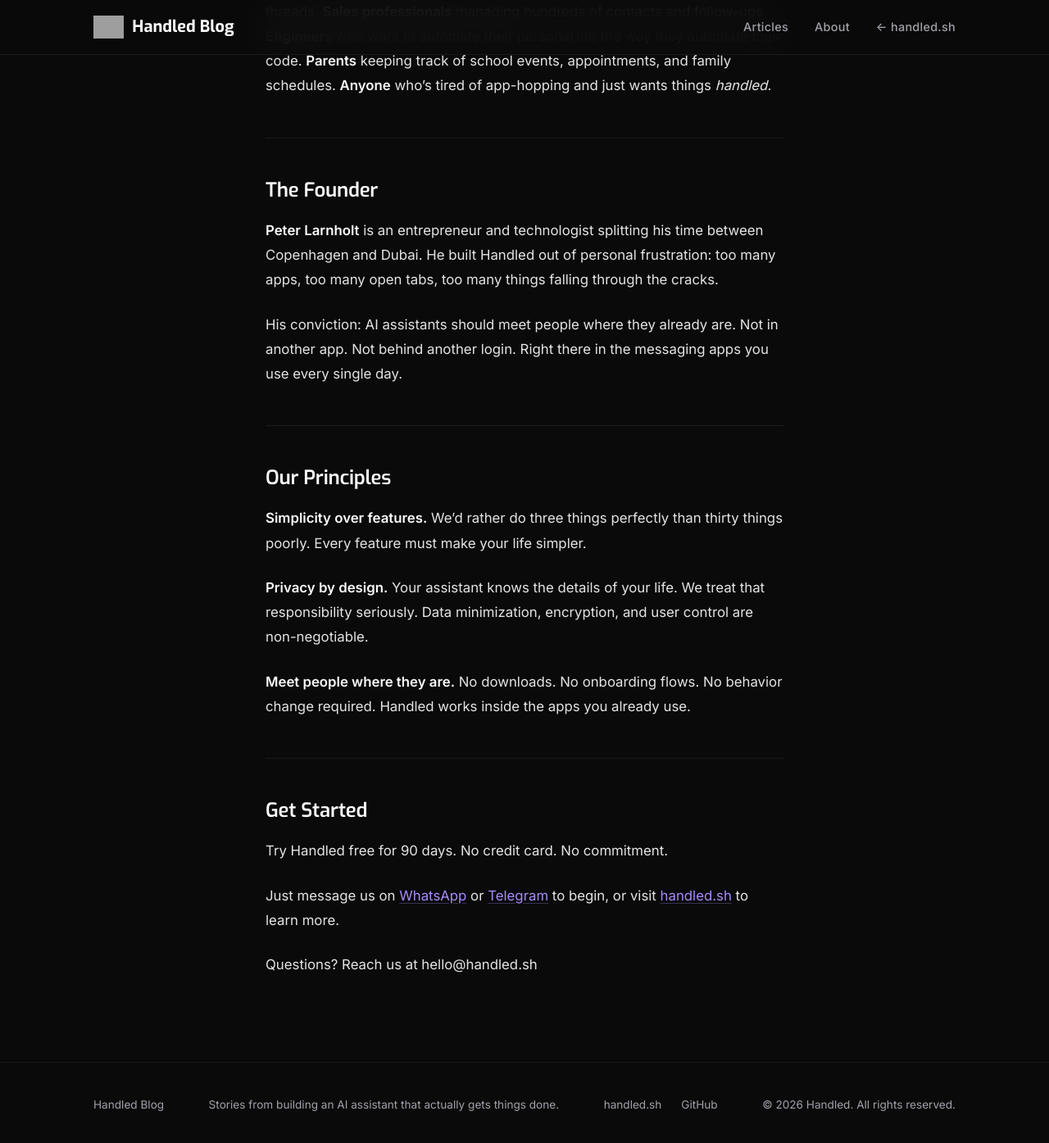
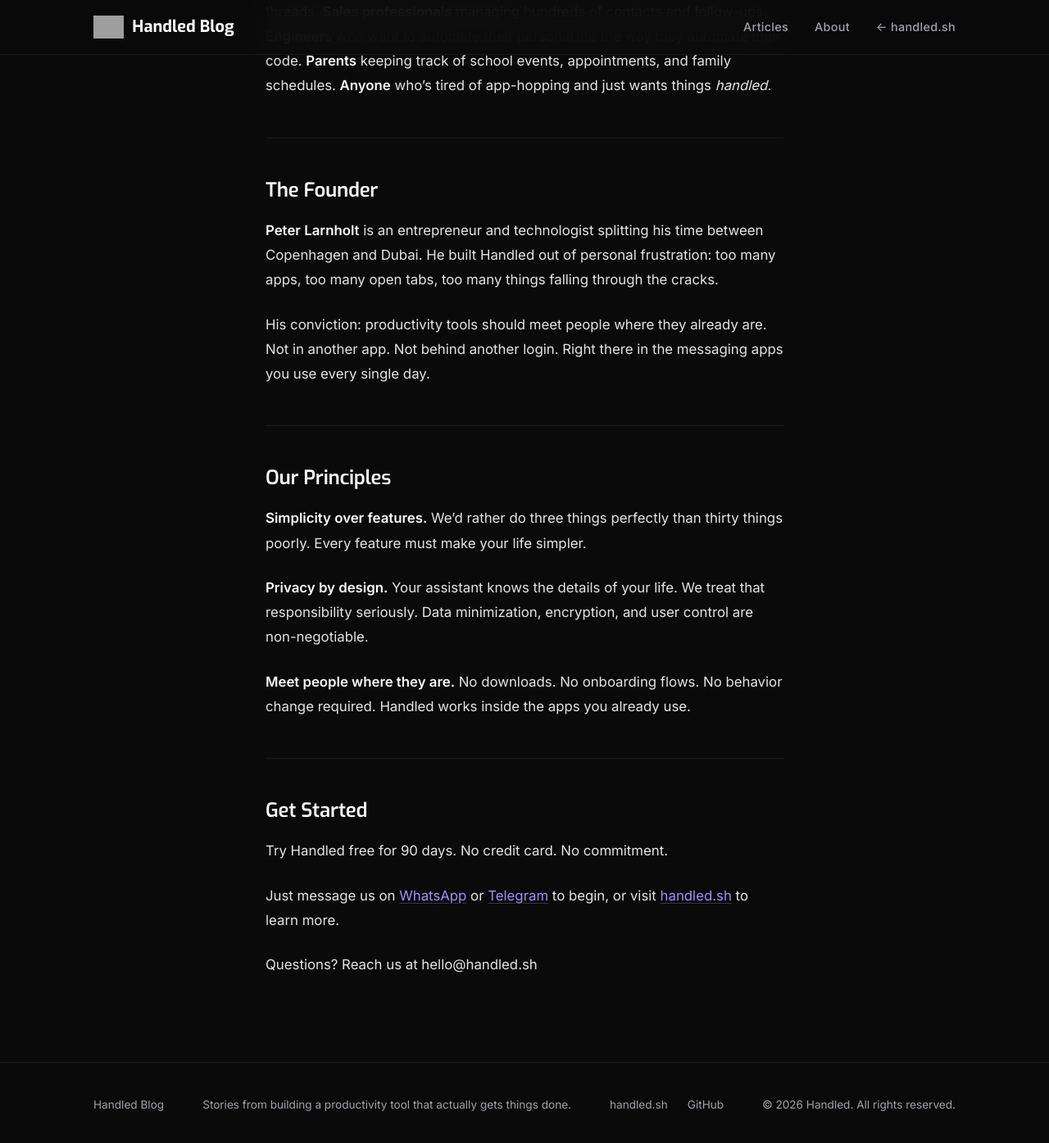
Before and after one commit to handled-sh/handled-sh.github.io, a Jekyll site: the page built from about.md, in a window 1280 px wide and 1400 px high, scrolled down 1721 px. Shown: the top 1395 px of the window at 82% size. Built offline with Jekyll 4.4.1, drawn with Linux system fonts in a browser that asks for light colours; some of the changed text lies outside the part shown.

Commit message:
Meta compliance: fix AI assistant references in about page, config, layouts, and backup

```diff
--- a/_backup/_layouts/default.html
+++ b/_backup/_layouts/default.html
@@ -35,7 +35,7 @@
         <div class="container">
             <div class="footer-content">
                 <p class="footer-brand">Handled Blog</p>
-                <p class="footer-tagline">Stories from building an AI assistant that actually gets things done.</p>
+                <p class="footer-tagline">Stories from building a productivity tool that actually gets things done.</p>
                 <div class="footer-links">
                     <a href="https://handled.sh">handled.sh</a>
                     <a href="https://github.com/handled-sh">GitHub</a>
--- a/_config.yml
+++ b/_config.yml
@@ -1,5 +1,5 @@
 title: Handled Blog
-description: Stories, insights, and the journey of building an AI assistant that actually gets things done.
+description: Stories, insights, and the journey of building a productivity tool that actually gets things done.
 url: "https://handled.sh"
 baseurl: "/blog"
 markdown: kramdown
--- a/_layouts/default.html
+++ b/_layouts/default.html
@@ -50,7 +50,7 @@
         <div class="container">
             <div class="footer-content">
                 <p class="footer-brand">Handled Blog</p>
-                <p class="footer-tagline">Stories from building an AI assistant that actually gets things done.</p>
+                <p class="footer-tagline">Stories from building a productivity tool that actually gets things done.</p>
                 <div class="footer-links">
                     <a href="https://handled.sh">handled.sh</a>
                     <a href="https://github.com/handled-sh">GitHub</a>
--- a/_layouts/home.html
+++ b/_layouts/home.html
@@ -7,7 +7,7 @@ layout: default
         <div class="hero-inner">
             <div class="hero-text">
                 <h1 class="hero-title">Handled <span class="accent">Blog</span></h1>
-                <p class="hero-subtitle">Stories, insights, and real-world cases from building an AI assistant that manages your life from one place.</p>
+                <p class="hero-subtitle">Stories, insights, and real-world cases from building a productivity tool that manages your day from one place.</p>
                 <a href="https://handled.sh" class="hero-cta" target="_blank">Try Handled Free &rarr;</a>
             </div>
             <div class="hero-photo-wrap">
--- a/about.md
+++ b/about.md
@@ -5,7 +5,7 @@ subtitle: One conversation to manage your entire life.
 permalink: /about/
 ---
 
-Handled is an AI personal assistant that lives inside WhatsApp and Telegram. No app to download. No dashboard to learn. Just message it like you'd message a friend and it takes care of the rest.
+Handled is a productivity assistant that lives inside WhatsApp and Telegram. No app to download. No dashboard to learn. Just message it like you'd message a friend and it takes care of the rest.
 
 ---
 
@@ -45,7 +45,7 @@ Handled is built for busy people, not productivity nerds.
 
 **Peter Larnholt** is an entrepreneur and technologist splitting his time between Copenhagen and Dubai. He built Handled out of personal frustration: too many apps, too many open tabs, too many things falling through the cracks.
 
-His conviction: AI assistants should meet people where they already are. Not in another app. Not behind another login. Right there in the messaging apps you use every single day.
+His conviction: productivity tools should meet people where they already are. Not in another app. Not behind another login. Right there in the messaging apps you use every single day.
 
 ---
 
```
